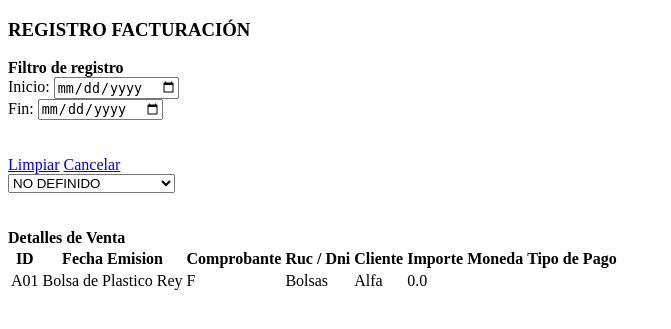
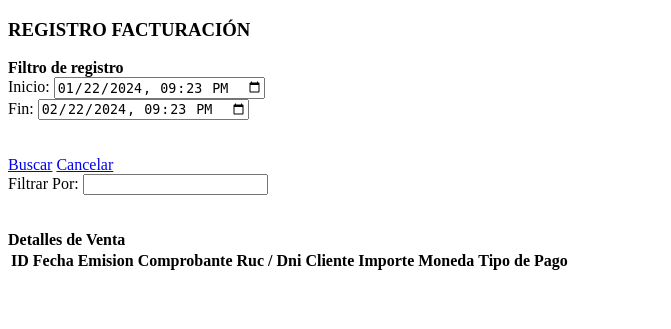
Before and after one commit to prattparedes/Alvaplast-project, a PHP site: page /views/modals/filtroregistrofacturacion.php in a window 1280 px wide. Shown: the top 329 px of the page, without its empty margins (0-671 px from the left). Run offline with PHP 8.4, Linux system fonts and the light colour scheme; lists and menus that the app fills with data are empty.

Commit message:
listar facturas y filtro en Registro Facturacion

```diff
--- a/Controller/movimientos/MovimientoController.php
+++ b/Controller/movimientos/MovimientoController.php
@@ -32,7 +32,7 @@ if ($_SERVER['REQUEST_METHOD'] === 'POST') {
         }
     }
 } else if ($_SERVER['REQUEST_METHOD'] === "GET") {
-    if (isset($_GET["fechaIni"]) && isset($_GET["fechaFin"])) {
+
         $fecha = date("Y-m-d H:i:s", strtotime(str_replace('/', '-', $_GET["fechaIni"])));
         $fechaIni = str_replace(' ', 'T', $fecha);
         $fecha2 = date("Y-m-d H:i:s", strtotime(str_replace('/', '-', $_GET["fechaFin"])));
@@ -40,5 +40,5 @@ if ($_SERVER['REQUEST_METHOD'] === 'POST') {
 
         $data = Facturacion::listarFacturacionXFecha($fechaIni, $fechaFin);
         echo json_encode($data);
-    }
+
 }
--- a/assets/css/styles.css
+++ b/assets/css/styles.css
@@ -657,3 +657,7 @@ Alert
 .blue-text {
   color: blue !important;
 }
+
+#facturacionTable td {
+  text-align: center;
+}
--- a/views/modals/filtroregistrofacturacion.php
+++ b/views/modals/filtroregistrofacturacion.php
@@ -15,7 +15,11 @@
 
 <body>
     <header>
-        <!-- place navbar here -->
+        <?php
+        date_default_timezone_set('America/Lima'); // Establecer la zona horaria de Perú
+        $currentDateTime = date('Y-m-d H:i');
+        $oneMonthAgo = date('Y-m-d H:i', strtotime('-1 month'));
+        ?>
 
         <div class="container">
             <h3>REGISTRO FACTURACIÓN</h3>
@@ -29,7 +33,7 @@
 
                     <div class="col-3">
                         <label for="inputPassword6" class="col-form-label">Inicio:</label>
-                        <input type="date" id="inputPassword6" class="form-control" aria-describedby="passwordHelpInline">
+                        <input type="datetime-local" id="fecha1" class="form-control" aria-describedby="passwordHelpInline" value="<?php echo $oneMonthAgo; ?>">
                     </div>
 
 
@@ -38,23 +42,22 @@
                     <div class="col-3">
                         <label for="inputPassword6" class="col-form-label">Fin:</label>
 
-                            <input type="date" id="inputPassword6" class="form-control" aria-describedby="passwordHelpInline">
+                        <input type="datetime-local" id="fecha2" class="form-control" aria-describedby="passwordHelpInline" value="<?php echo $currentDateTime; ?>">
                     </div>
 
 
                     <div class="col-4">
                         <br><br>
-                        <a name="" id="" class="btn btn-success" href="#" role="button">Limpiar</a>
-                        <a name="" id="" class="btn btn-danger" href="#" onclick="loadContent('views/facturacion.php')" role="button">Cancelar</a>
+                        <a name="" id="" class="btn btn-success" href="#" role="button" onclick="buscarFacturasPorFechas()">Buscar</a>
+                        <a name="" id="" class="btn btn-danger" href="#" onclick="loadContent('views/ventas/facturacion.php')" role="button">Cancelar</a>
 
                     </div>
                 </div>
                 <div class="col-6">
-                        <label for="inputPassword6" class="col-form-label"><div></div></label>
-                        <select id="disabledSelect" class="form-select">
-                            <option>NO DEFINIDO</option>
-                            <option>San Juan de Lurigancho</option>
-                        </select>
+                    <label for="inputPassword6" class="col-form-label">
+                        Filtrar Por:
+                    </label>
+                    <input type="text" id="filtroFacturacion" class="form-control" onkeyup="filtrarRegistroFacturacion(this.value)">
                 </div>
 
 
@@ -85,7 +88,7 @@
 
                 <div class="col-12">
                     <div class="table-responsive">
-                    <table class="table border=1">
+                        <table class="table border=1" id="facturacionTable">
                             <thead>
                                 <tr>
                                     <th scope="col-1">ID</th>
@@ -101,20 +104,6 @@
 
                             </thead>
                             <tbody>
-                                <tr class="">
-                                    <td scope="row">A01</td>
-                                    <td scope="row">Bolsa de Plastico Rey</td>
-                                    <td scope="row">F</td>
-                                    <td scope="row">Bolsas</td>
-                                    <td scope="row">Alfa</td>
-                                    <td scope="row">0.0</td>
-
-                                </tr>
-
-
-
-
-
 
                             </tbody>
                         </table>
@@ -138,7 +127,6 @@
 
 
     </header>
-    <main></main>
     <footer>
         <!-- place footer here -->
     </footer>
```
Also changed, not shown: assets/js/ventas/facturacion.js (+92 -0 lines). Lines whose indentation alone changed are shown as unchanged.
